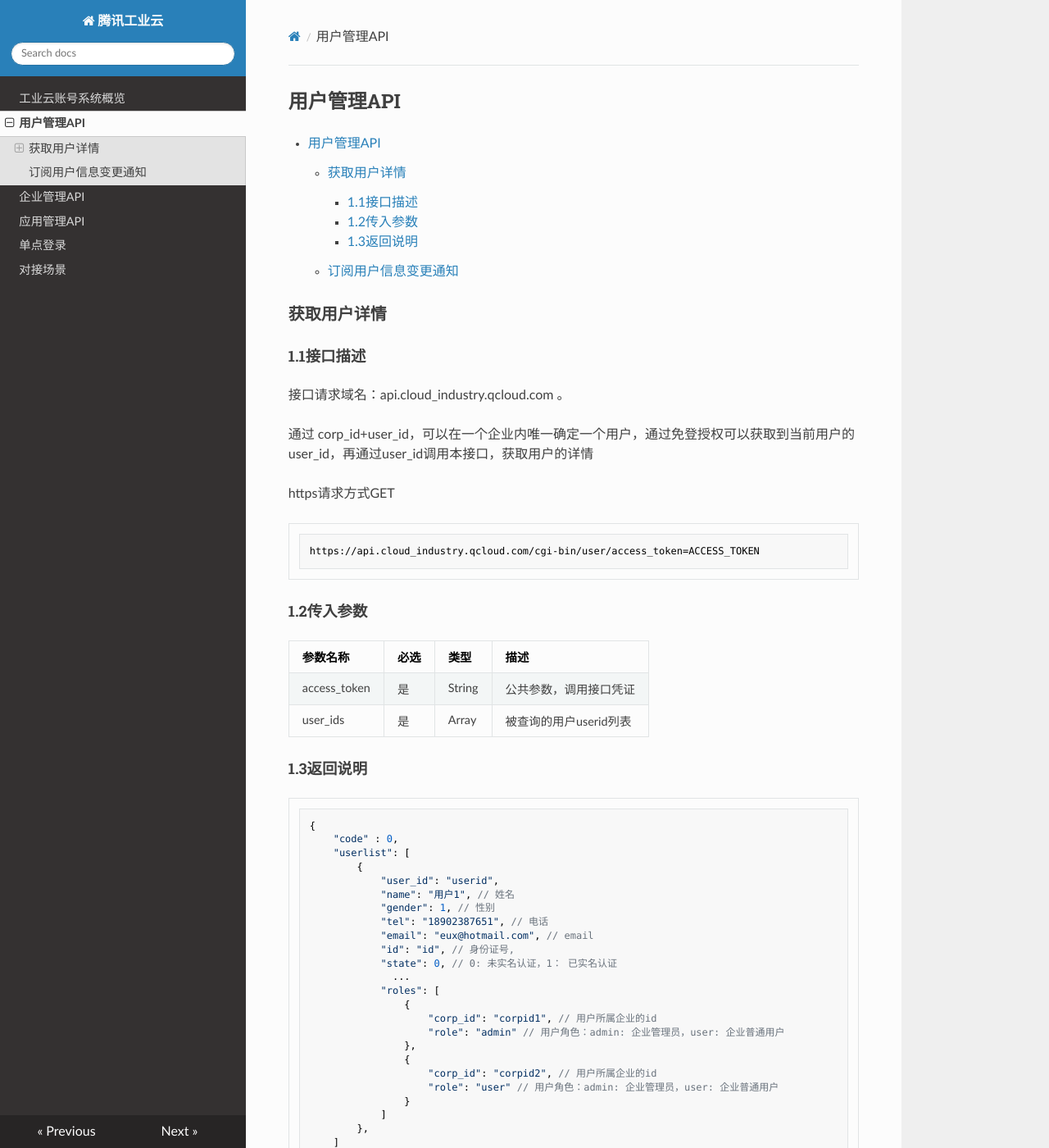
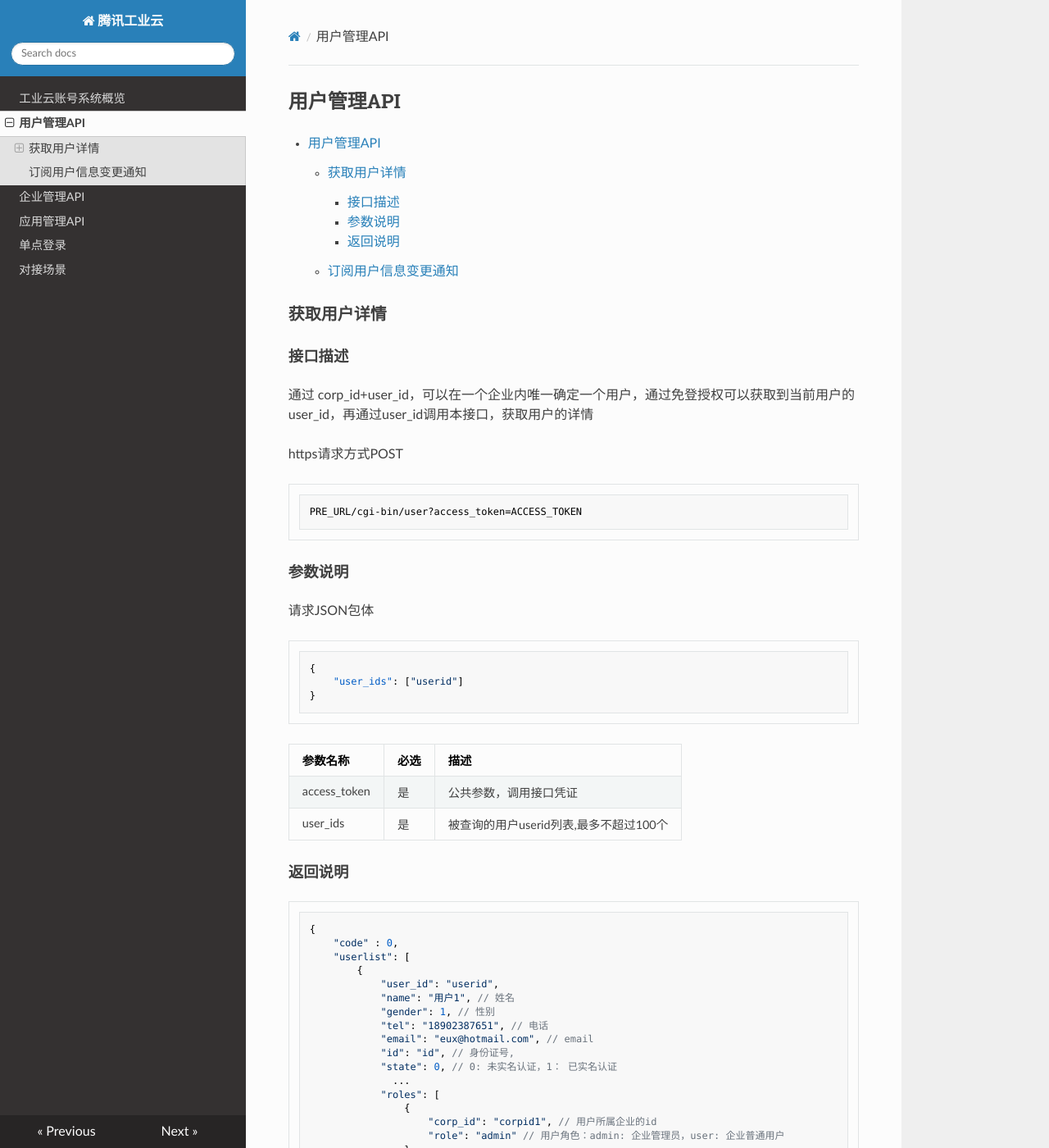
Before and after one commit to victorisildur/industry_account, an MkDocs documentation site: the page built from docs/user.md, in a window 1280 px wide and 1400 px high. Shown: the whole window at 82% size. Built offline with MkDocs 1.6.1, drawn with Linux system fonts in a browser that asks for light colours; nearby versions of some CDN libraries; a script that is not in the unit is left out.

Commit message:
批量查 修改

````diff
--- a/docs/corp.md
+++ b/docs/corp.md
@@ -4,22 +4,27 @@
 
 ## 获取企业基础信息
 
-### 1.1接口描述
-https请求方式GET
+### 接口描述
+https请求方式POST
 
 ```
-https://api.cloud_industry.qcloud.com/cgi-bin/corps?access_token=ACCESS_TOKEN&corpids=corpid1,corpid2
+PRE_URL/cgi-bin/corps?access_token=ACCESS_TOKEN
 ```
 
-### 1.2传入参数
+### 参数说明
 
-| 参数名称 | 必选 | 类型 | 描述 |
-| --- | --- | --- | --- |
-| access_token | 是 | String | 公共参数 |
-| corpids | 是 |Array  |  |
+```
+{
+    "corpids": ["001","002"]
+}
+```
+
+| 参数名称 | 必选  | 描述 |
+| --- | --- | --- |
+| corpids | 是   | 企业的id列表，最多不能超过50个|
 
 
-### 1.3返回说明
+### 返回说明
 
 ```
 
@@ -43,16 +48,16 @@
 
 ## 获取企业下用户userid列表
 
-### 2.1接口描述
+### 接口描述
 
 * 请求方式：GET（HTTPS）
 * 请求地址：
 
 ```
-https://api.cloud_industry.qcloud.com/cgi-bin/corp/userids?access_token=ACCESS_TOKEN&corp_id=corpid1&offset=0&size=100
+PRE_URL/cgi-bin/corp/userids?access_token=ACCESS_TOKEN&corp_id=corpid1&offset=0&size=100
 
 ```
-### 2.2传入参数
+### 参数说明
 | 参数名称 | 必选 | 类型 | 描述 |
 | --- | --- | --- | --- |
 | access_token | 是 | String | 公共参数，调用接口凭证 |
@@ -61,7 +66,7 @@
 | size |否|int|支持分页查询，与offset参数同时设置时才生效，此参数代表分页大小，最大100,排序说明-代表按照用户关联到企业账号时间升序
 
 
-### 2.3返回说明
+### 返回说明
 
 ```
 {
@@ -89,14 +94,15 @@
 
 ## 获取企业下用户详情列表
 
-### 3.1接口描述
+### 接口描述
 
 请求方式：GET（HTTPS）
 请求地址：
+
 ```
-https://api.cloud_industry.qcloud.com/cgi-bin/corp/users?access_token=ACCESS_TOKEN&corp_id=corpid1&offset=0&size=100
+PRE_URL/cgi-bin/corp/users?access_token=ACCESS_TOKEN&corp_id=corpid1&offset=0&size=100
 ```
-### 3.2传入参数
+### 参数说明
 
 | 参数名称 | 必选 | 类型 | 描述 |
 | --- | --- | --- | --- |
@@ -106,7 +112,7 @@
 | size |否|int|支持分页查询，与offset参数同时设置时才生效，此参数代表分页大小，最大100，排序说明-代表按照用户关联到企业账号时间升序
 
 
-### 3.3返回结果
+### 返回结果
 
 ```
 {
@@ -162,7 +168,7 @@
 
 ##获取企业的管理员列表
 
-### 4.1接口描述
+### 接口描述
 
 是企业内部管理员，则有权限调用。
 
@@ -170,10 +176,10 @@
 * 请求地址：
 
 ```
-https://api.cloud_industry.qcloud.com/cgi-bin/corp/admin_ids?access_token=ACCESS_TOKEN&corp_id=corpid1
+PRE_URL/cgi-bin/corp/admin_ids?access_token=ACCESS_TOKEN&corp_id=corpid1
 
 ```
-### 4.2传入参数
+### 参数说明
 
 | 参数名称 | 必选 | 类型 | 描述 |
 | --- | --- | --- | --- |
@@ -181,7 +187,7 @@
 | corp_id | 否 |String  | 企业唯一标识 |
 
 
-### 4.3返回结果
+### 返回结果
 
 ```
 {
--- a/docs/user.md
+++ b/docs/user.md
@@ -5,25 +5,32 @@
 
 ##获取用户详情
 
-### 1.1接口描述
-接口请求域名：api.cloud_industry.qcloud.com 。
+### 接口描述
 
 通过 corp_id+user_id，可以在一个企业内唯一确定一个用户，通过免登授权可以获取到当前用户的user_id，再通过user_id调用本接口，获取用户的详情
 
-https请求方式GET
+https请求方式POST
 
 ```
-https://api.cloud_industry.qcloud.com/cgi-bin/user/access_token=ACCESS_TOKEN
+PRE_URL/cgi-bin/user?access_token=ACCESS_TOKEN
 ```
-### 1.2传入参数
+### 参数说明
+
+请求JSON包体
+
+```
+{
+    "user_ids": ["userid"]
+}
+```
 
 
-| 参数名称 | 必选 | 类型 | 描述 |
-| --- | --- | --- | --- |
-| access_token | 是 | String | 公共参数，调用接口凭证 |
-| user_ids|  是| Array  | 被查询的用户userid列表 |
+| 参数名称 | 必选  | 描述 |
+| --- | --- | --- |
+| access_token | 是  | 公共参数，调用接口凭证 |
+| user_ids|  是  | 被查询的用户userid列表,最多不超过100个|
 
-### 1.3返回说明
+### 返回说明
 
 ```
 
````
Also changed, not shown: other parts of docs/corp.md (+1 -1 lines), docs/login.md (+0 -45 lines).
